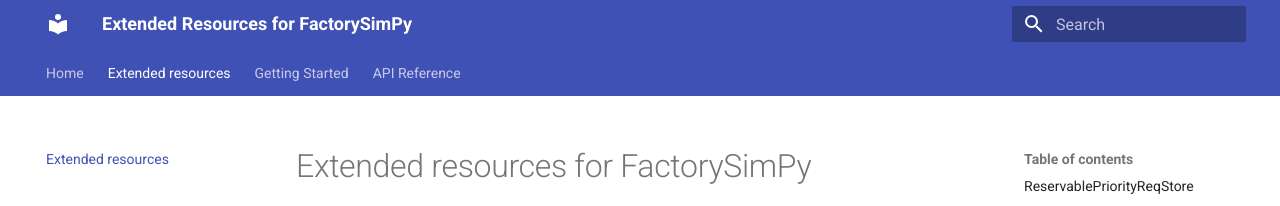
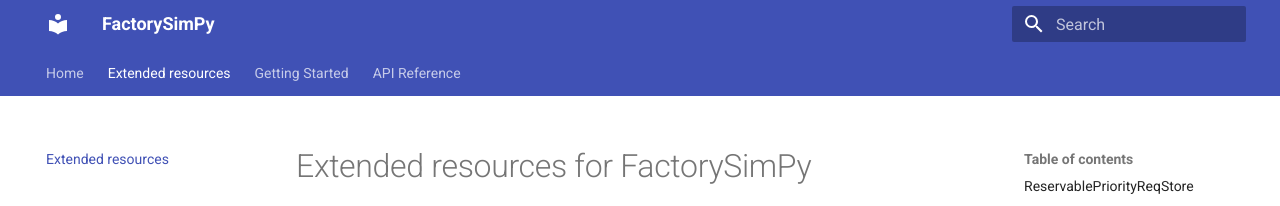
Before and after one commit to FactorySimPy/FactorySimPy, an MkDocs documentation site: the page built from docs/index.md, in a window 1280 px wide. Shown: the top 206 px of the page. Built offline with MkDocs 1.6.1 and Material for MkDocs 9.7.7, drawn with Linux system fonts in a browser that asks for light colours.

Commit message:
changes in ci.yml

```diff
--- a/mkdocs.yml
+++ b/mkdocs.yml
@@ -1,5 +1,5 @@
-site_name: Extended Resources for FactorySimPy
-site_url: https://factorysimpy.github.io/FactorySimPydocs/
+site_name: FactorySimPy
+site_url: https://factorysimpy.github.io/FactorySimPy/
 
 theme:
   name: material  # optional: for Material Design theme
```
Also changed, not shown: 1 other file.
